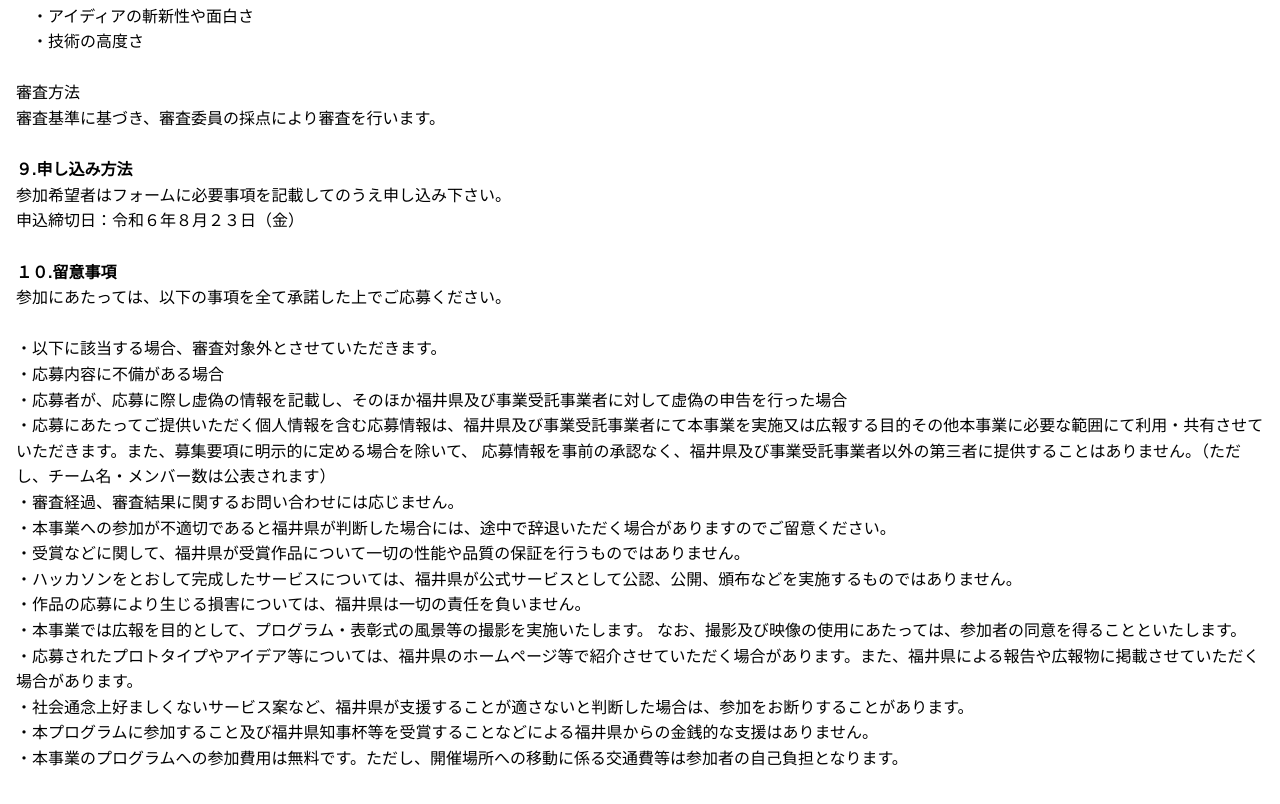
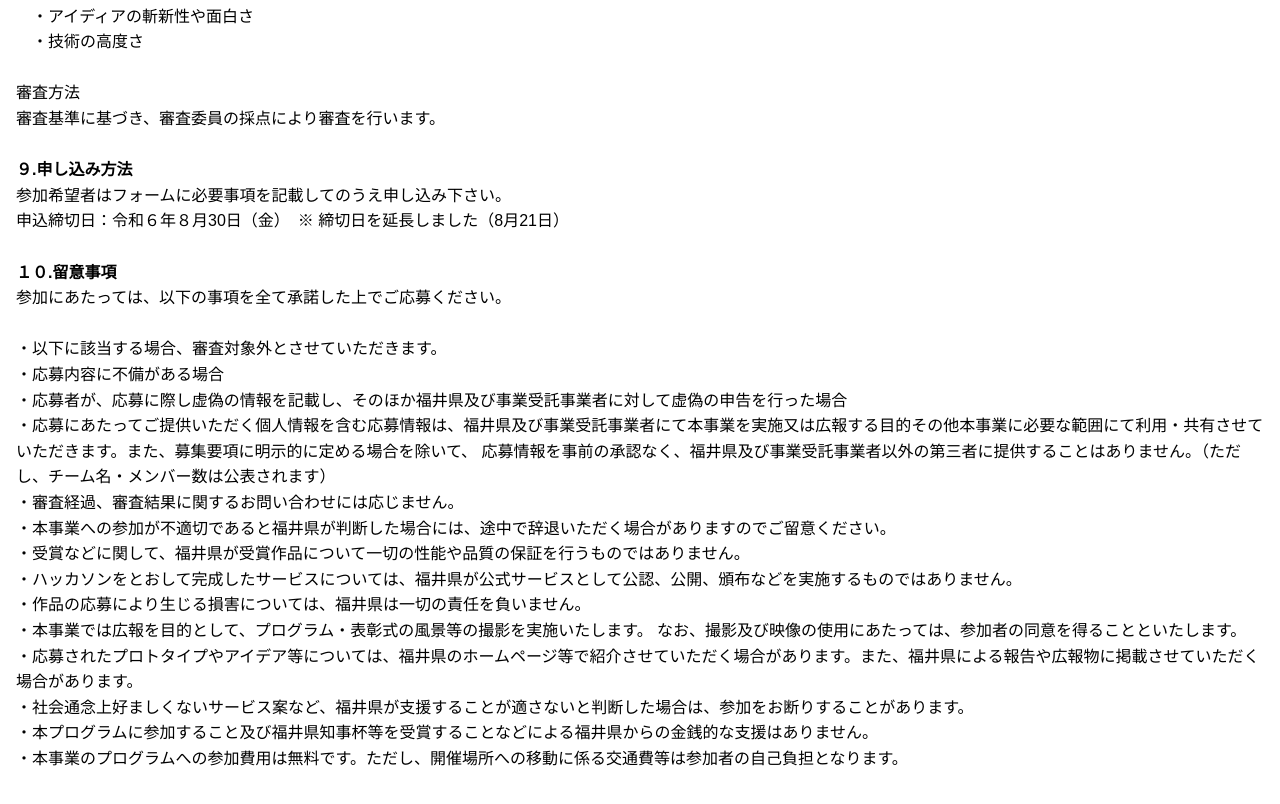
Before and after one commit to code4fukui/fukui-chijihai-hackathon-20240901, a plain HTML site: page appreq.html in a window 1280 px wide. Shown: the part 2161-2965 px from the top of the page. Drawn offline with Linux system fonts and the light colour scheme.

Commit message:
Update appreq.html

```diff
--- a/appreq.html
+++ b/appreq.html
@@ -145,7 +145,7 @@
 <section>
 <b>９.申し込み方法</b>
 参加希望者はフォームに必要事項を記載してのうえ申し込み下さい。
-申込締切日：令和６年８月２３日（金）
+申込締切日：令和６年８月30日（金）　※ 締切日を延長しました（8月21日）
 </section>
 
 <section>
```
